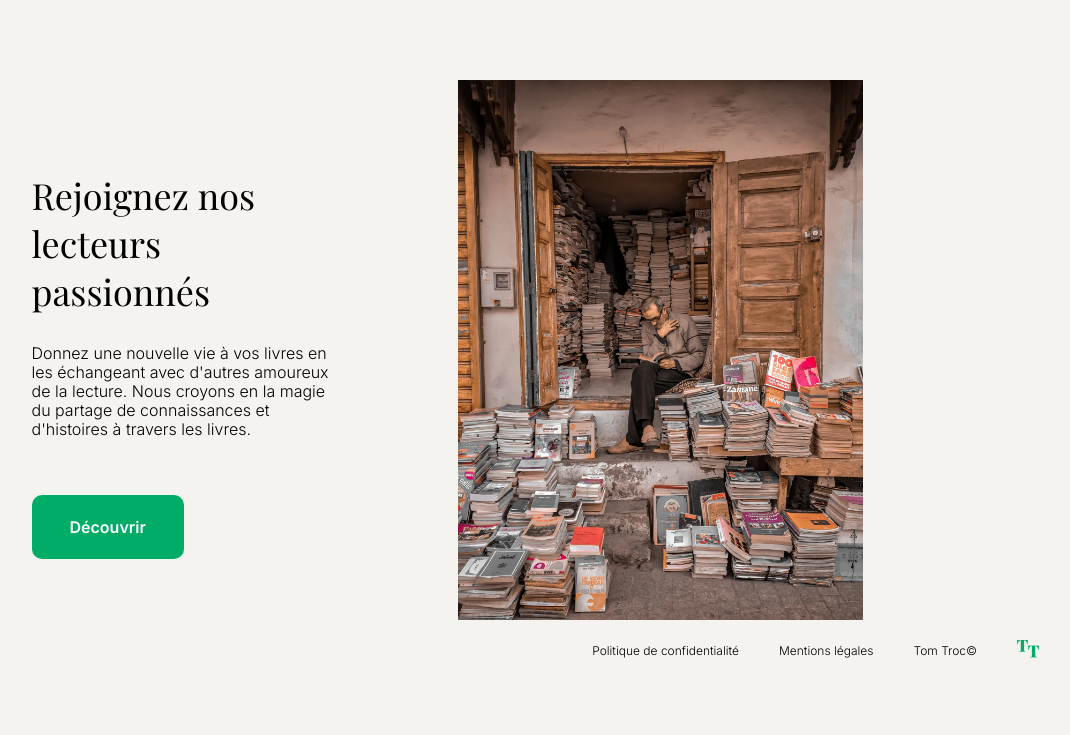
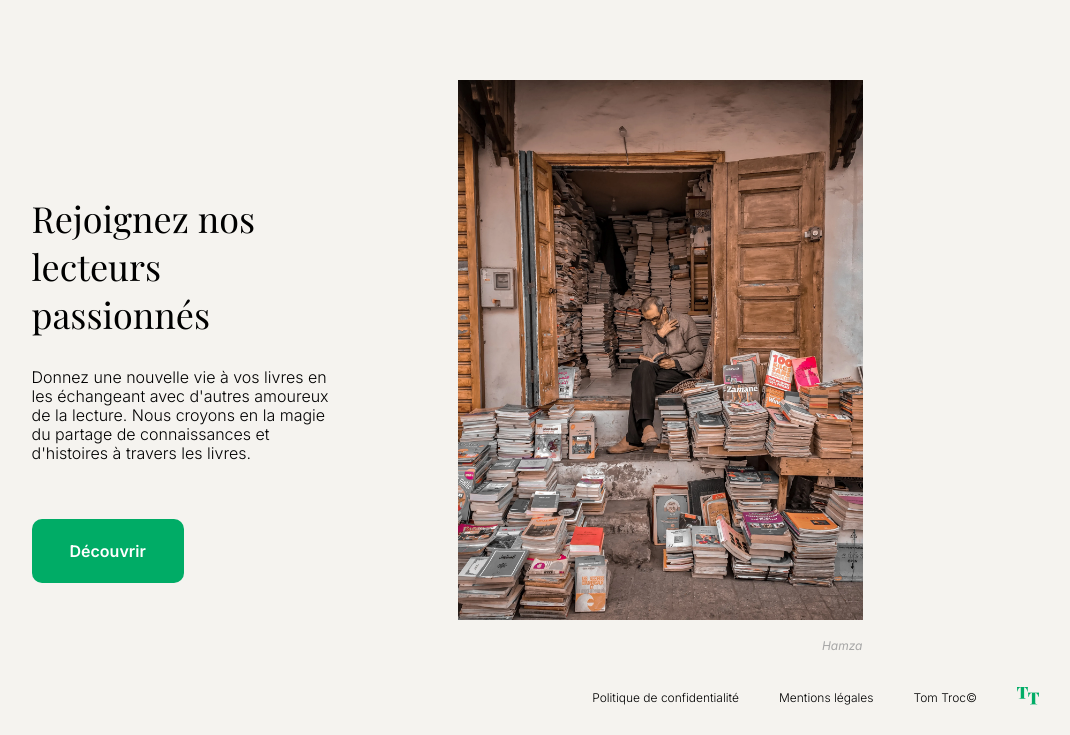
Before and after one commit to HazzReghem/TomTroc, a PHP site: template views/templates/home.php in a window 1280 px wide. Shown: the part 88-823 px from the top of the page, without its empty margins (193-1263 px from the left). Before the commit the page ends 746 px from the top, so only its background shows below. Run offline with PHP 8.4, Linux system fonts and the light colour scheme; the template is opened without the code that fills it, so the values that code supplies are empty; some libraries are stand-ins or nearby versions; some web fonts are replaced.

Commit message:
main illustration's legend

```diff
--- a/css/style.css
+++ b/css/style.css
@@ -140,6 +140,14 @@ header a:hover{
 
 }
 
+.discoverIllustation p{
+    text-align: end;
+    font-weight: 400;
+    font-style: italic;
+    font-size: 12px;
+    color: #A6A6A6;
+}
+
 section {
     display: flex;
     align-items: center;
--- a/views/templates/home.php
+++ b/views/templates/home.php
@@ -6,5 +6,8 @@
         <p>Donnez une nouvelle vie à vos livres en les échangeant avec d'autres amoureux de la lecture. Nous croyons en la magie du partage de connaissances et d'histoires à travers les livres.</p>
         <a href="#" class="submit">Découvrir</a>
     </div>
-    <img src="./css/assets/library.webp" alt="photo d'un homme avec des centaines de libres">
+    <div class="discoverIllustation">
+        <img src="./css/assets/library.webp" alt="photo d'un homme avec des centaines de libres">
+        <p>Hamza</p>
+    </div>
 </section>
```
